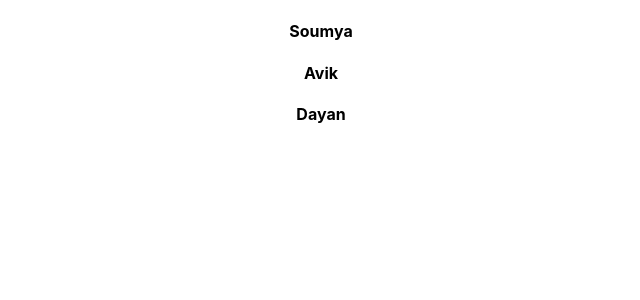
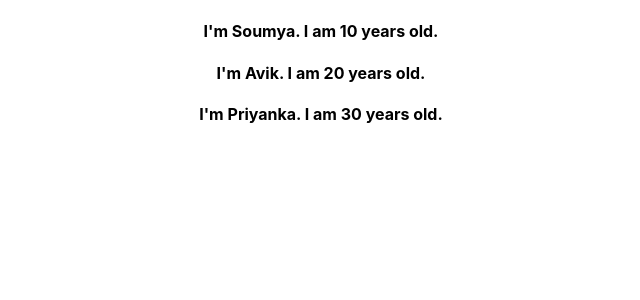
Before and after one commit to Soumya1910/Reactjs-basic, a React (Create React App) app: page / in a window 1280 px wide. Shown: the top 300 px of the page, without its empty margins (319-959 px from the left). Built offline with nearby package versions, Linux system fonts and the light colour scheme.

Commit message:
Person list rendering from same component

```diff
--- a/src/component/List_Rendering.js
+++ b/src/component/List_Rendering.js
@@ -10,12 +10,18 @@ function List_Rendering() {
         </div>
     ) */
 
-    const names = ['Soumya', 'Avik', 'Dayan']
+    /*const names = ['Soumya', 'Avik', 'Dayan']
     const nameList = names.map(name => <div><h4>{name}</h4></div>)
     return (
         <div>
             {nameList}
         </div>
+    )*/
+
+    const persons = [{"id": 1, "name": "Soumya", "age": 10}, {"id": 1, "name": "Avik", "age": 20}, {"id": 2, "name": "Priyanka", "age": 30}]
+    const personList = persons.map(person => (<div> <h4>I'm {person.name}. I am {person.age} years old.</h4></div>))
+    return (
+        <div>{personList}</div>
     )
 }
 
```
